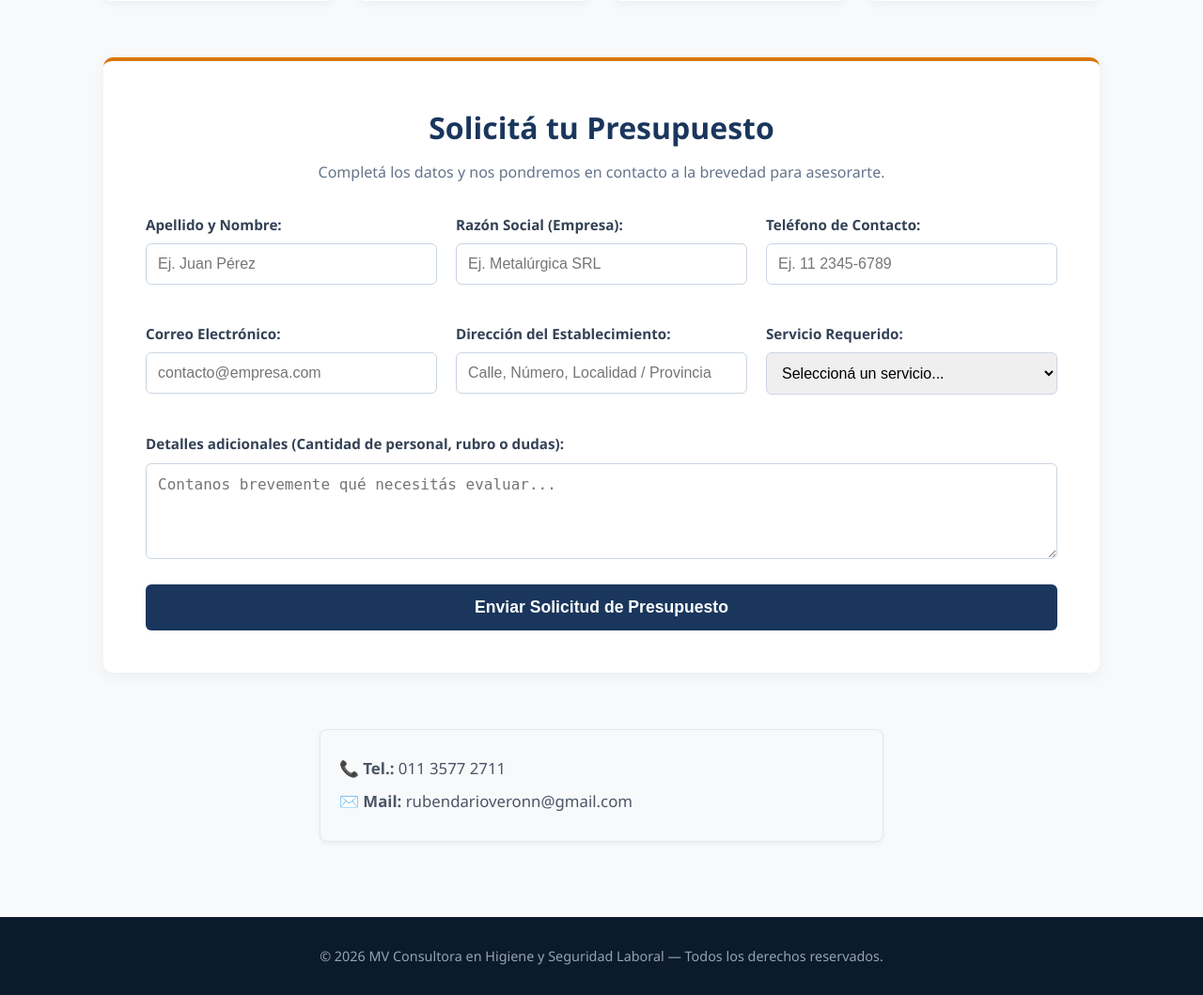
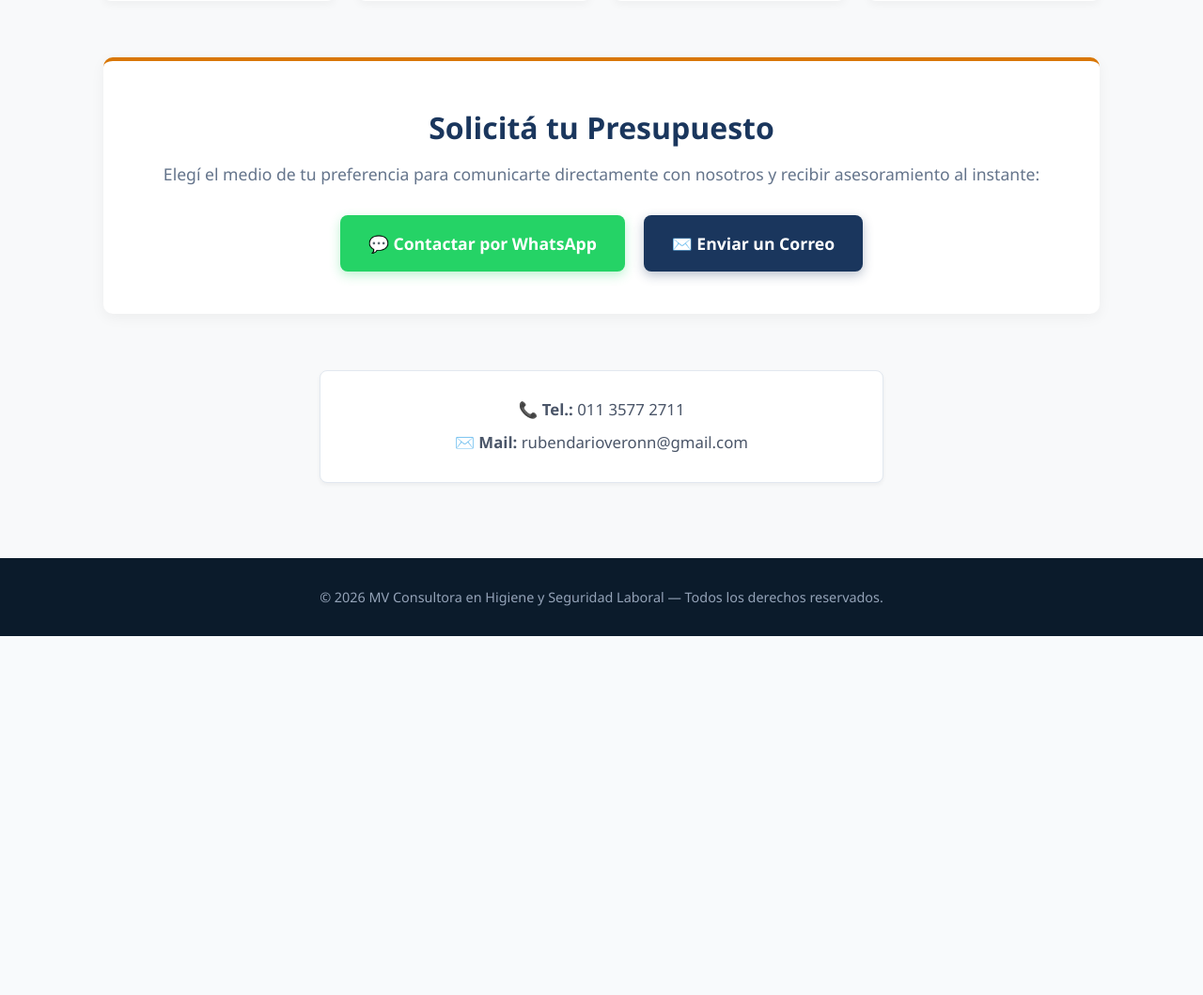
Before and after one commit to rubendarioveron-creator/mv-consultora, a Flask app: page / in a window 1280 px wide. Shown: the part 1294-2353 px from the top of the page at 94% size. After the commit the page ends 1971 px from the top, so only its background shows below. Run offline with Flask 3, Linux system fonts and the light colour scheme.

Commit message:
Update index.html

```diff
--- a/templates/index.html
+++ b/templates/index.html
@@ -86,17 +86,52 @@
         .service-card h3 { color: #1a365d; margin-bottom: 12px; font-size: 1.3rem; }
         .service-card p { color: #64748b; font-size: 0.95rem; }
 
-        /* Formulario de Presupuesto */
-        .quote-section { background: white; padding: 45px; border-radius: 10px; box-shadow: 0 4px 15px rgba(0,0,0,0.05); border-top: 4px solid #d97706; }
-        .quote-section h2 { color: #1a365d; font-size: 2rem; margin-bottom: 10px; text-align: center; }
-        .quote-section p.subtitle { text-align: center; color: #64748b; margin-bottom: 30px; }
-        .form-grid { display: grid; grid-template-columns: repeat(auto-fit, minmax(300px, 1fr)); gap: 20px; }
-        .form-group { margin-bottom: 20px; }
-        .form-group label { display: block; margin-bottom: 8px; font-weight: bold; color: #334155; font-size: 0.95rem; }
-        .form-group input, .form-group select, .form-group textarea { width: 100%; padding: 12px; border: 1px solid #cbd5e1; border-radius: 6px; font-size: 1rem; box-sizing: border-box; }
-        .form-group.full-width { grid-column: 1 / -1; }
-        .btn-submit { background-color: #1a365d; color: white; border: none; padding: 14px; width: 100%; font-size: 1.1rem; font-weight: bold; border-radius: 6px; cursor: pointer; transition: background 0.2s; }
-        .btn-submit:hover { background-color: #0b1b2b; }
+        /* Sección de Contacto Directo (Reemplaza al formulario) */
+        .quote-section { background: white; padding: 45px; border-radius: 10px; box-shadow: 0 4px 15px rgba(0,0,0,0.05); border-top: 4px solid #d97706; text-align: center; }
+        .quote-section h2 { color: #1a365d; font-size: 2rem; margin-bottom: 10px; }
+        .quote-section p.subtitle { color: #64748b; margin-bottom: 30px; font-size: 1.1rem; }
+
+        .contact-buttons { display: flex; flex-wrap: wrap; justify-content: center; gap: 20px; margin-top: 25px; }
+
+        .btn-direct-wsp {
+            background-color: #25d366;
+            color: white;
+            padding: 16px 30px;
+            font-size: 1.1rem;
+            font-weight: bold;
+            text-decoration: none;
+            border-radius: 8px;
+            box-shadow: 0 4px 12px rgba(37, 211, 102, 0.3);
+            transition: all 0.2s ease;
+            display: inline-flex;
+            align-items: center;
+            gap: 10px;
+        }
+        .btn-direct-wsp:hover {
+            background-color: #1eb857;
+            transform: translateY(-2px);
+            box-shadow: 0 6px 15px rgba(37, 211, 102, 0.4);
+        }
+
+        .btn-direct-mail {
+            background-color: #1a365d;
+            color: white;
+            padding: 16px 30px;
+            font-size: 1.1rem;
+            font-weight: bold;
+            text-decoration: none;
+            border-radius: 8px;
+            box-shadow: 0 4px 12px rgba(26, 54, 93, 0.3);
+            transition: all 0.2s ease;
+            display: inline-flex;
+            align-items: center;
+            gap: 10px;
+        }
+        .btn-direct-mail:hover {
+            background-color: #0b1b2b;
+            transform: translateY(-2px);
+            box-shadow: 0 6px 15px rgba(26, 54, 93, 0.4);
+        }
 
         /* Footer */
         footer { text-align: center; padding: 30px; background-color: #0b1b2b; color: #94a3b8; font-size: 0.9rem; margin-top: 80px; }
@@ -144,64 +179,31 @@
             </div>
         </div>
 
-        <!-- Formulario de Solicitud de Presupuesto -->
+        <!-- Sección de Contacto Directo (Presupuesto Simplificado) -->
         <section class="quote-section" id="contacto">
             <h2>Solicitá tu Presupuesto</h2>
-            <p class="subtitle">Completá los datos y nos pondremos en contacto a la brevedad para asesorarte.</p>
+            <p class="subtitle">Elegí el medio de tu preferencia para comunicarte directamente con nosotros y recibir asesoramiento al instante:</p>
 
-            <form action="/solicitar_presupuesto" method="POST">
-                <div class="form-grid">
-                    <div class="form-group">
-                        <label for="nombre">Apellido y Nombre:</label>
-                        <input type="text" id="nombre" name="nombre" required placeholder="Ej. Juan Pérez">
+            <div class="contact-buttons">
+                <!-- Botón de WhatsApp Directo -->
+                <a href="https://wa.me/5491135772711?text=Hola,%20quisiera%20solicitar%20un%20presupuesto%20para%20servicios%20de%20Higiene%20y%20Seguridad."
+                   target="_blank"
+                   class="btn-direct-wsp">
+                    💬 Contactar por WhatsApp
+                </a>
+
+                <!-- Botón de Correo Directo -->
+                <a href="mailto:rubendarioveronn@gmail.com?subject=Solicitud%20de%20Presupuesto%20-%20MV%20Consultora&body=Hola%20Ruben,%20quisiera%20solicitar%20un%20presupuesto%20para..."
+                   class="btn-direct-mail">
+                    ✉️ Enviar un Correo
+                </a>
             </div>
-
-                    <div class="form-group">
-                        <label for="razon_social">Razón Social (Empresa):</label>
-                        <input type="text" id="razon_social" name="razon_social" required placeholder="Ej. Metalúrgica SRL">
-                    </div>
-
-                    <div class="form-group">
-                        <label for="telefono">Teléfono de Contacto:</label>
-                        <input type="tel" id="telefono" name="telefono" required placeholder="Ej. 11 2345-6789">
-                    </div>
-
-                    <div class="form-group">
-                        <label for="email">Correo Electrónico:</label>
-                        <input type="email" id="email" name="email" required placeholder="contacto@empresa.com">
-                    </div>
-
-                    <div class="form-group">
-                        <label for="direccion">Dirección del Establecimiento:</label>
-                        <input type="text" id="direccion" name="direccion" required placeholder="Calle, Número, Localidad / Provincia">
-                    </div>
-
-                    <div class="form-group">
-                        <label for="servicio">Servicio Requerido:</label>
-                        <select id="servicio" name="servicio" required>
-                            <option value="">Seleccioná un servicio...</option>
-                            <option value="iluminacion">Medición de Iluminación</option>
-                            <option value="ruido">Medición de Ruido</option>
-                            <option value="pat">Puesta a Tierra (PAT)</option>
-                            <option value="capacitacion">Capacitación al Personal</option>
-                            <option value="integral">Asesoramiento Integral / Varios</option>
-                        </select>
-                    </div>
-
-                    <div class="form-group full-width">
-                        <label for="comentarios">Detalles adicionales (Cantidad de personal, rubro o dudas):</label>
-                        <textarea id="comentarios" name="comentarios" rows="4" placeholder="Contanos brevemente qué necesitás evaluar..."></textarea>
-                    </div>
-                </div>
-
-                <button type="submit" class="btn-submit">Enviar Solicitud de Presupuesto</button>
-            </form>
         </section>
 
     </div>
 
-    <!-- Recuadro de contacto directo debajo del formulario -->
-<div style="max-width: 600px; margin: 30px auto; padding: 20px; background: #f8f9fa; border: 1px solid #e2e8f0; border-radius: 8px; text-align: left; box-shadow: 0 2px 4px rgba(0,0,0,0.05);">
+    <!-- Recuadro informativo con datos de contacto -->
+    <div style="max-width: 600px; margin: 30px auto; padding: 20px; background: #ffffff; border: 1px solid #e2e8f0; border-radius: 8px; text-align: center; box-shadow: 0 2px 4px rgba(0,0,0,0.05);">
         <p style="color: #4a5568; margin: 8px 0; font-size: 1.05rem;">📞 <strong>Tel.:</strong> 011 3577 2711</p>
         <p style="color: #4a5568; margin: 8px 0; font-size: 1.05rem;">✉️ <strong>Mail:</strong> rubendarioveronn@gmail.com</p>
     </div>
@@ -209,6 +211,7 @@
     <footer>
         <p>&copy; 2026 MV Consultora en Higiene y Seguridad Laboral — Todos los derechos reservados.</p>
     </footer>
+
     <!-- Botón flotante circular de WhatsApp -->
     <a href="https://wa.me/5491135772711?text=Hola,%20necesito%20consultar%20por%20los%20servicios%20de%20MV%20Consultora"
        target="_blank"
```
Lines whose indentation alone changed are shown as unchanged.
